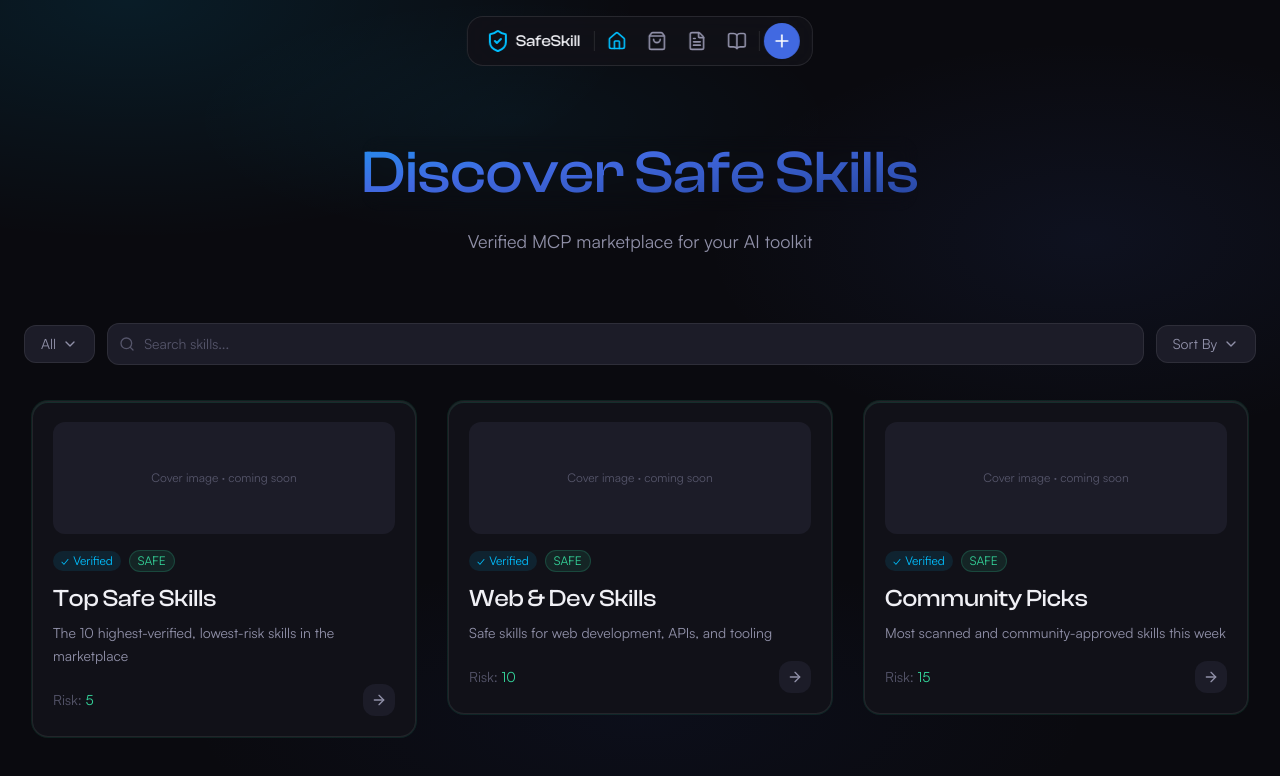
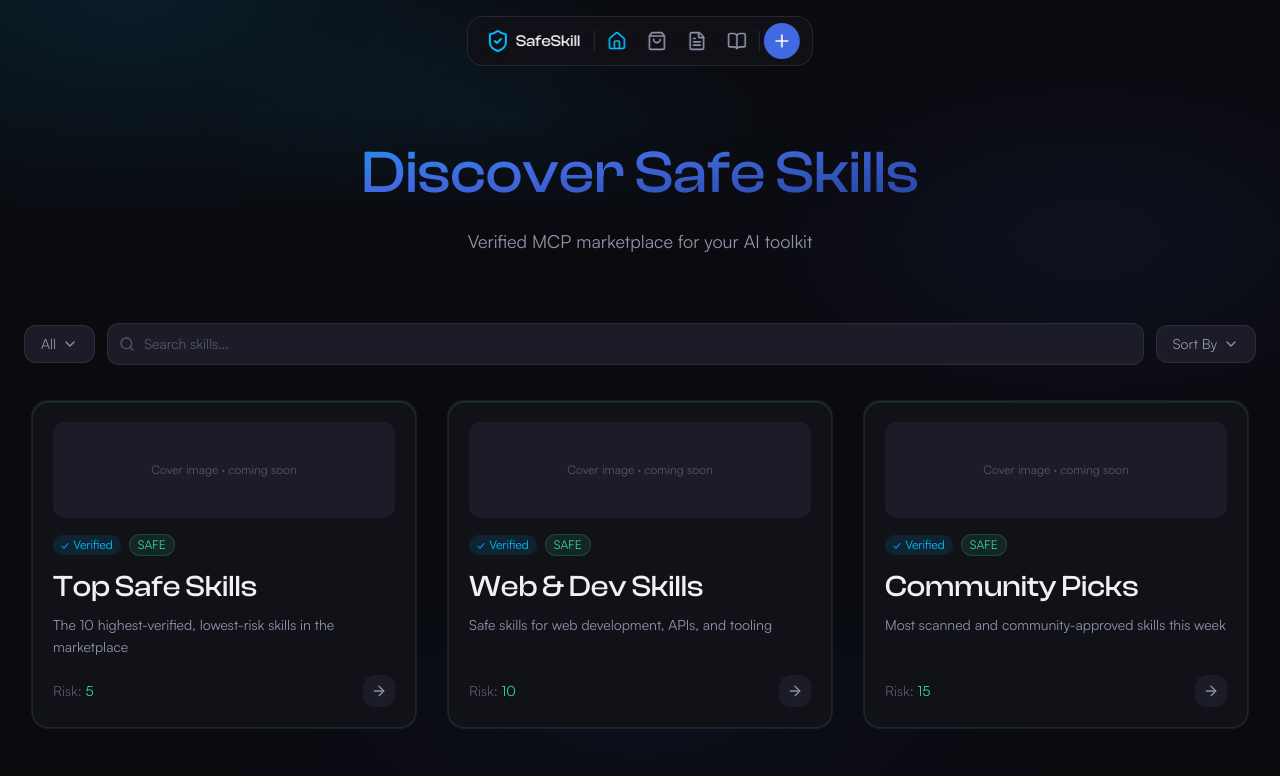
Before and after one commit to prohv/safe-skill-web, a Next.js app: page / in a window 1280 px wide. Shown: the top 776 px of the page. Built offline with nearby package versions, Linux system fonts and the light colour scheme.

Commit message:
style: standard card sizing and text truncation

```diff
--- a/components/SkillCard.tsx
+++ b/components/SkillCard.tsx
@@ -13,12 +13,6 @@ const riskBgClass: Record<RiskStatus, string> = {
   SAFE: "bg-risk-safe",
   WARN: "bg-risk-warn",
   BLOCKED: "bg-risk-blocked",
-};
-
-const riskAuraClass: Record<RiskStatus, string> = {
-  SAFE: "folder-safe",
-  WARN: "folder-warn",
-  BLOCKED: "folder-blocked",
 };
 
 const riskBadgeClass: Record<RiskStatus, string> = {
@@ -47,11 +41,11 @@ export function SkillCard({
   verified: boolean;
 }) {
   const risk = deriveRisk(riskScore);
+  const visibleTags = tags.slice(0, 3);
+  const extraCount = tags.length - 3;
 
   return (
-    <div
-      className="skill-card skill-card-hover relative rounded-2xl bg-surface border border-white/[0.08] p-5 transition-all duration-300 hover:border-white/[0.16] hover:translate-y-[-2px]"
-    >
+    <div className="skill-card skill-card-hover h-full flex flex-col relative rounded-2xl bg-surface border border-white/[0.08] p-5 transition-all duration-300 hover:border-white/[0.16] hover:translate-y-[-2px]">
       <div className="flex items-center gap-2 mb-3">
         {verified && (
           <span className="px-2 py-0.5 rounded-full bg-brand-teal/10 text-brand-teal text-xs font-satoshi">
@@ -65,7 +59,7 @@ export function SkillCard({
         </span>
       </div>
 
-      <h2 className="font-clash text-xl text-text-primary leading-tight mb-2">
+      <h2 className="font-clash text-2xl text-text-primary leading-tight mb-2">
         {name}
       </h2>
 
@@ -75,7 +69,7 @@ export function SkillCard({
 
       {tags.length > 0 && (
         <div className="flex flex-wrap gap-1.5 mb-4">
-          {tags.map((tag) => (
+          {visibleTags.map((tag) => (
             <span
               key={tag}
               className="px-2 py-0.5 rounded-full bg-overlay text-text-muted text-[10px] font-satoshi"
@@ -83,6 +77,11 @@ export function SkillCard({
               {tag}
             </span>
           ))}
+          {extraCount > 0 && (
+            <span className="px-2 py-0.5 rounded-full bg-overlay text-text-muted text-[10px] font-satoshi">
+              +{extraCount}
+            </span>
+          )}
         </div>
       )}
 
@@ -93,7 +92,7 @@ export function SkillCard({
         />
       </div>
 
-      <div className="flex items-center justify-between">
+      <div className="flex items-center justify-between mt-auto">
         <span className="font-satoshi text-xs text-text-muted">
           Risk:{" "}
           <span className={riskTextClass[risk]}>{riskScore}</span>
--- a/components/SkillFolderCard.tsx
+++ b/components/SkillFolderCard.tsx
@@ -39,14 +39,14 @@ export function SkillFolderCard({
   return (
     <div
       className={`
-        skill-card skill-card-hover relative rounded-2xl bg-surface
+        skill-card skill-card-hover h-full flex flex-col relative rounded-2xl bg-surface
         border border-white/[0.08] p-5
         transition-all duration-300
         hover:border-white/[0.16] hover:translate-y-[-2px]
         ${riskAuraClass[risk]}
       `}
     >
-      <div className="h-28 rounded-xl bg-overlay mb-4 overflow-hidden">
+      <div className="h-24 rounded-xl bg-overlay mb-4 overflow-hidden">
         <div className="w-full h-full flex items-center justify-center text-text-muted text-xs font-satoshi">
           Cover image · coming soon
         </div>
@@ -65,15 +65,15 @@ export function SkillFolderCard({
         </span>
       </div>
 
-      <h2 className="font-clash text-2xl text-text-primary leading-tight mb-2">
+      <h2 className="font-clash text-3xl text-text-primary leading-tight mb-2">
         {title}
       </h2>
 
-      <p className="font-satoshi text-sm text-text-secondary leading-relaxed mb-4">
+      <p className="font-satoshi text-sm text-text-secondary leading-relaxed mb-4 line-clamp-3">
         {description}
       </p>
 
-      <div className="flex items-center justify-between">
+      <div className="flex items-center justify-between mt-auto">
         <span className="font-satoshi text-sm text-text-muted">
           Risk: <span className={riskTextClass[risk]}>{riskScore}</span>
         </span>
```
